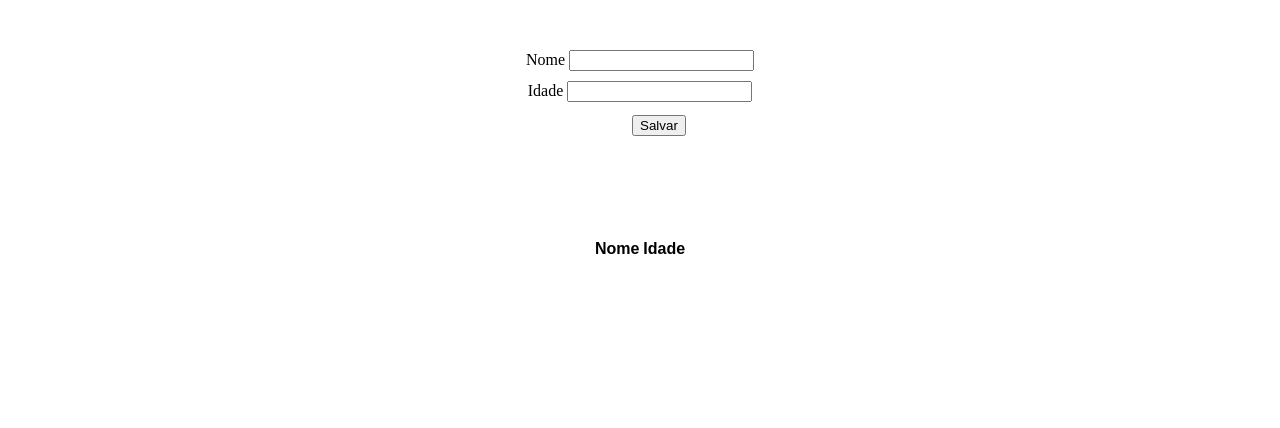
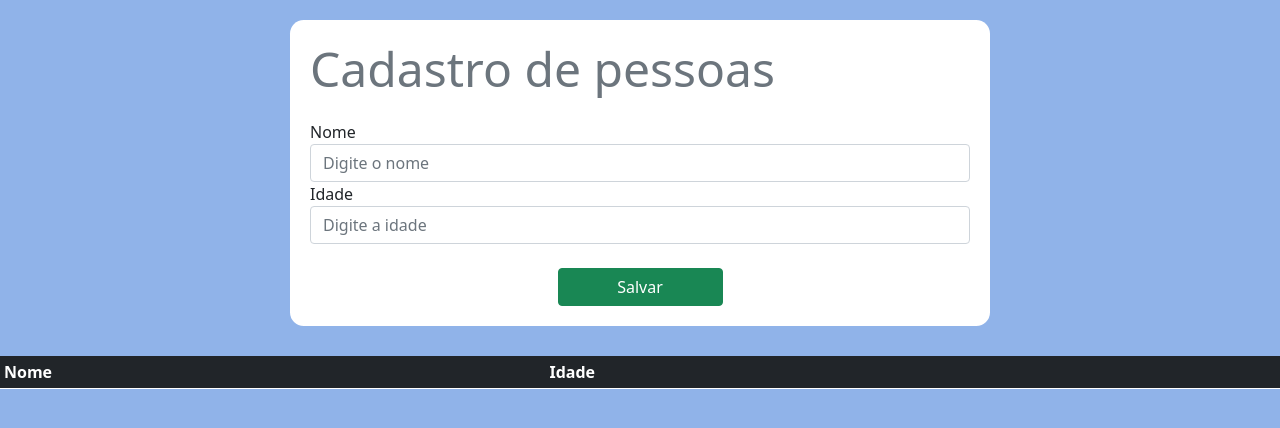
Before and after one commit to nvmelo/nome-idade, a plain HTML site: page index.html in a window 1280 px wide. Drawn offline with nearby package versions, Linux system fonts and the light colour scheme.

Commit message:
Itens 11-18 concluídos

```diff
--- a/index.html
+++ b/index.html
@@ -3,30 +3,49 @@
 <head>
     <meta charset="UTF-8">
     <meta name="viewport" content="width=device-width, initial-scale=1.0">
+
+    <script defer src="https://code.jquery.com/jquery-3.5.1.min.js"></script>
+    <script defer src="./script.js"></script>
+
+    <link href="https://cdn.jsdelivr.net/npm/bootstrap@5.0.0-beta1/dist/css/bootstrap.min.css" rel="stylesheet" integrity="sha384-giJF6kkoqNQ00vy+HMDP7azOuL0xtbfIcaT9wjKHr8RbDVddVHyTfAAsrekwKmP1" crossorigin="anonymous">
     <link rel="stylesheet" href="./style.css">
-    <script defer src="./script.js"></script>
-    <title>Nome e idade</title>
+
+    <title>Cadastro de pessoas</title>
 </head>
 <body>
-    <div>
-        <form id="formulario">
-            <label for="nome">Nome </label>
-            <input type="text" name="nome"><br>
-            <label for="idade">Idade </label>
-            <input type="text" name="idade"><br>
-            <input type="button" value="Salvar" onclick="cadPessoa(nome.value, idade.value)">
+    <div class="container">
+        <h2 class="display-5 text-muted">Cadastro de pessoas</h2>
+        <form>
+            <div class="form-group">
+                <label for="nome">Nome</label>
+                <input class="form-control" id="form1" type="text" name="nome" placeholder="Digite o nome">
+            </div>
+            <div class="form-group">
+                <label for="idade">Idade</label>
+                <input class="form-control" id="form2" type="text" name="idade" placeholder="Digite a idade">
+            </div>
+            <br>
+            <div class="col text-center">
+                <button type="button" class="btn btn-success col-md-offset-3 col-sm-3" onclick="cadPessoa(nome.value, idade.value)">Salvar</button>
+            </div>
+
+            <!-- <input type="button" class="btn btn-success" value="Salvar" onclick="cadPessoa(nome.value, idade.value)"> -->
         </form>
     </div>
 
-    <div>
-        <table>
-            <thead>
+
+
+    <div class="table-responsive">
+        <table class="table table-sm table-hover">
+            <thead class="table-dark">
                 <tr>
                     <th>Nome</th>
                     <th onclick="reverteSort()">Idade</th>
+                    <th class="col-sm-1"></th>
+                    <th class="col-sm-1"></th>
                 </tr>
             </thead>
-            <tbody id="tabela"></tbody>
+            <tbody class="align-middle" id="tabela"></tbody>
         </table>
     </div>
 </body>
--- a/script.js
+++ b/script.js
@@ -5,10 +5,12 @@ function cadPessoa (nome, idade) {
 
     if(ehNomeRepetido(nome)) {
         window.alert("O nome '" + nome + "' já está cadastrado!");
+        limpaCampos();
         return;
     }
 
     addPessoa(nome, idade);
+    limpaCampos();
     ordenaTabela();
     atualizaTabela();
 }
@@ -39,8 +41,8 @@ function atualizaTabela () {
         //Preenche células
         cellNome.innerHTML = pessoas[i].nome;
         cellIdade.innerHTML = pessoas[i].idade;
-        cellDeleta.innerHTML = cellDeleta.innerHTML + `<button type='button' onclick='delPessoa(${i})'>Deletar</button>`;
-        cellEdita.innerHTML = cellEdita.innerHTML + `<button type='button' onclick='editPessoa(${i})'>Editar</button>`;
+        cellDeleta.innerHTML = cellDeleta.innerHTML + `<button type='button' class="btn btn-danger" onclick='delPessoa(${i})'>Deletar</button>`;
+        cellEdita.innerHTML = cellEdita.innerHTML + `<button type='button' class="btn btn-primary" onclick='editPessoa(${i})'>Editar</button>`;
     }
 
 }
@@ -74,10 +76,12 @@ function editPessoa(index) {
     let cellNome, cellIdade, cellBotao;
     cellNome = tabela.rows[index].cells[0];
     cellIdade = tabela.rows[index].cells[1];
-    cellBotao = tabela.rows[index].cells[3];
+    cellBotaoCancela = tabela.rows[index].cells[2];
+    cellBotaoEdita = tabela.rows[index].cells[3];
     cellNome.innerHTML = "<input type='text' name='novoNome' id='nome'>";
     cellIdade.innerHTML = "<input type='text' name='novaIdade' id = 'idade'>";
-    cellBotao.innerHTML = `<button type='button' onclick='atualizaPessoa(${index})'>Salvar</button><button type='button' onclick='cancelaEdit()'>Cancelar</button>`;
+    cellBotaoCancela.innerHTML = `<button type='button' class="btn btn-secondary" onclick='cancelaEdit()'>Cancelar</button>`;
+    cellBotaoEdita.innerHTML = `<button type='button' class="btn btn-primary" onclick='atualizaPessoa(${index})'>Salvar</button>`;
 
 }
 
@@ -88,3 +92,8 @@ function delPessoa(index) {
     ordenaTabela();
     atualizaTabela();
 }
+
+function limpaCampos () {
+    document.getElementById("form1").value='';
+    document.getElementById("form2").value='';
+}
--- a/style.css
+++ b/style.css
@@ -1,26 +1,29 @@
-body {
-    margin-top: 40px;
-    text-align: center;
+* {
+    padding: 0;
+    margin: 0;
 }
 
-input {
-    margin-top: 10px;
-    text-align: center;
+body {
+    background-color: rgb(144, 179, 233);
 }
 
-input:nth-child(7) {
-    margin-top: 1%;
-    margin-left: 3%;
+.container {
+    background-color: white;
+    max-width: 700px;
+    margin-top: 20px;
+    padding: 20px;
+    border-radius: 1.5ch;
+    margin-bottom: 30px;
+}
+
+.container h2 {
+    padding-bottom: 14px;
+}
+
+.colButton {
+    padding: 0;
 }
 
 table {
-    margin-top: 8%;
-    margin-left: auto;
-    margin-right: auto;
-    font-family: sans-serif;
+    background-color: white;
 }
-
-table td {
-    background-color: aquamarine;
-    padding-left: 120px;
-}
```
